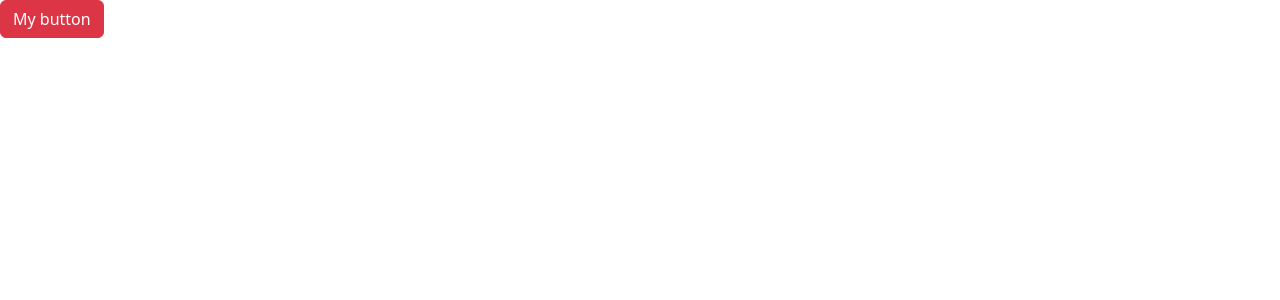
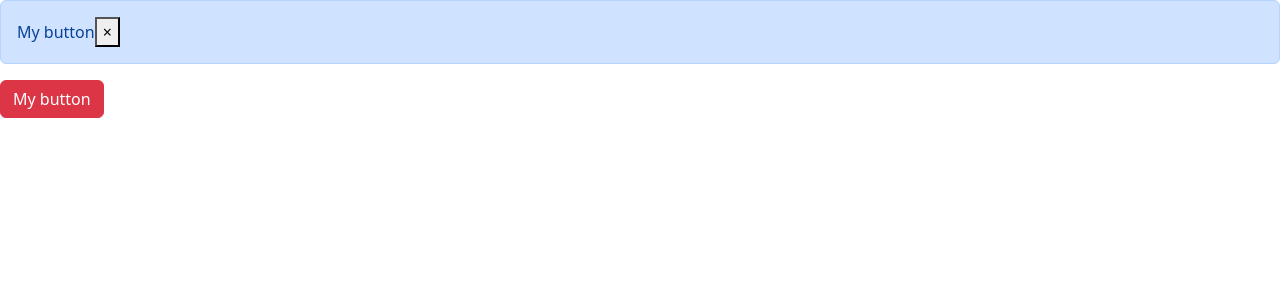
Before and after one commit to SagirGarba/codewithmoshreactapp, a React (Vite) app: page / in a window 1280 px wide. Both pictures are taken after a click on the button "My button". Shown: the top 300 px of the page. Built offline with nearby package versions, Linux system fonts and the light colour scheme.

Commit message:
Added a file to view and hide a content using usestate

```diff
--- a/src/App.tsx
+++ b/src/App.tsx
@@ -1,6 +1,8 @@
 // import ListGroup from "./components/ListGroup";
 
 import Button from "./components/Button";
+import AlertExercise from "./components/AlertExercise";
+import { Children, useState } from "react";
 
 // import Alert from "./components/Alert";
 
@@ -11,15 +13,25 @@ const App = () => {
   //   console.log(item);
   // };
 
-  const handleClick = () => console.log("clicked");
+  const [visibility, showVisibility] = useState(false);
+
+  const handleClick = () => showVisibility(true);
+
+  const closeClick = () => showVisibility(false);
   return (
-    <Button children={"My button"} onClick={handleClick} color={"danger"} />
+    <>
+      {visibility && (
+        <AlertExercise onClose={closeClick}>My button</AlertExercise>
+      )}
+      <Button children={"My button"} onClick={handleClick} color={"danger"} />
 
-    // <Alert>
-    //   Hello <span>World</span>
-    // </Alert>
+      {/* <Alert>
+    Hello <span>World</span>
+    </Alert>
 
-    // <ListGroup items={items} heading="Cities" onSelectItem={handleSelectItem} />
+    <ListGroup items={items} heading="Cities" onSelectItem={handleSelectItem} />
+     */}
+    </>
   );
 };
 
--- /dev/null
+++ b/src/components/AlertExercise.tsx
@@ -0,0 +1,21 @@
+import { ReactNode } from "react";
+
+interface Props {
+  children: ReactNode;
+  onClose: () => void;
+}
+
+const AlertExercise = ({ children, onClose }: Props) => {
+  return (
+    <>
+      <div className="alert alert-primary">
+        {children}
+        <button type="button" onClick={onClose}>
+          <span aria-hidden="true">&times;</span>
+        </button>
+      </div>
+    </>
+  );
+};
+
+export default AlertExercise;
--- a/src/components/Button.tsx
+++ b/src/components/Button.tsx
@@ -6,9 +6,11 @@ interface Props {
 
 const Button = ({ children, color, onClick }: Props) => {
   return (
-    <button className={"btn btn-" + color} onClick={onClick}>
-      {children}
-    </button>
+    <>
+      <button className={"btn btn-" + color} onClick={onClick}>
+        {children}
+      </button>
+    </>
   );
 };
 
```
